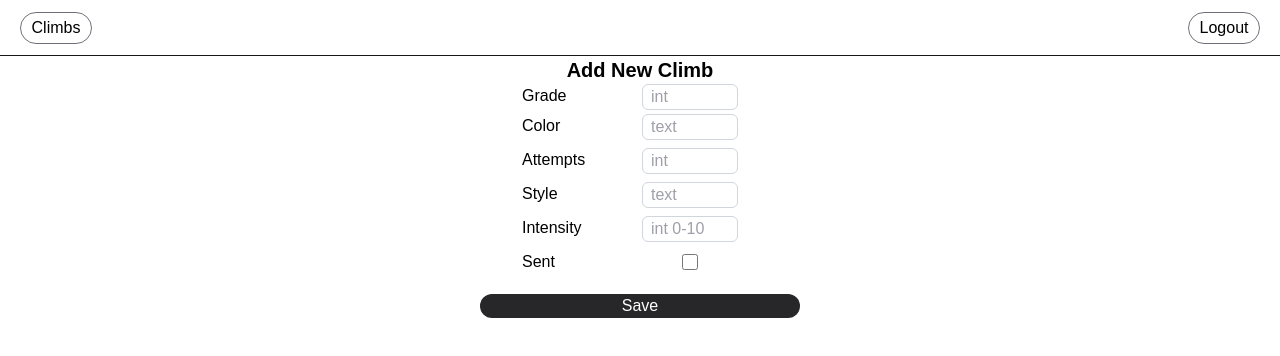
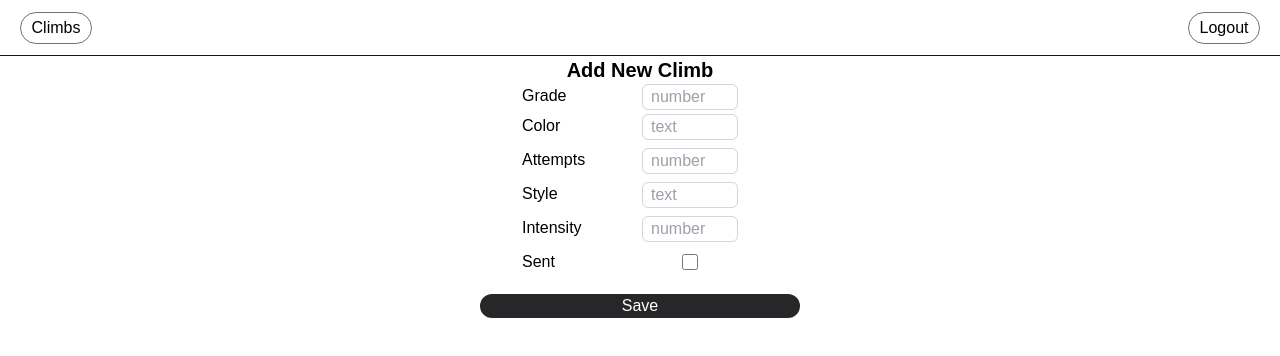
Before and after one commit to BrianO668/ClimbingLog, a Next.js app: page /addclimb in a window 1280 px wide. Shown: the top 356 px of the page. Built offline with nearby package versions, Linux system fonts and the light colour scheme.

Commit message:
Changed add climb placeholder text. Added alerts to tell users to select a climb before edits or deletions can be made.

```diff
--- a/app/addclimb/page.tsx
+++ b/app/addclimb/page.tsx
@@ -46,7 +46,7 @@ export default function AddClimb(){
                             <h1 className={'text-black w-1/8'}>Grade</h1>
                             <div className={'px-5'}>
                                 <input id={'grade'} name={'grade'} type={'number'}
-                                placeholder={'int'} className={'block w-24 text-zinc-800' +
+                                placeholder={'number'} className={'block w-24 text-zinc-800' +
                                     ' rounded-md bg-white border border-gray-300 placeholder:text-zinc-400 px-2'}/>
                             </div>
                         </div>
@@ -62,7 +62,7 @@ export default function AddClimb(){
                             <h1 className={'text-black w-1/8'}>Attempts</h1>
                             <div className={'px-5'}>
                                 <input id={'attempts'} name={'attempts'} type={'number'}
-                                       placeholder={'int'} className={'block w-24 text-zinc-800' +
+                                       placeholder={'number'} className={'block w-24 text-zinc-800' +
                                     ' rounded-md bg-white border border-gray-300 placeholder:text-zinc-400 px-2'}/>
                             </div>
                         </div>
@@ -78,7 +78,7 @@ export default function AddClimb(){
                             <h1 className={'text-black w-1/8'}>Intensity</h1>
                             <div className={'px-5'}>
                                 <input id={'intensity'} name={'intensity'} type={'number'} min={0} max={10}
-                                       placeholder={'int 0-10'} className={'block w-24 text-zinc-800' +
+                                       placeholder={'number'} className={'block w-24 text-zinc-800' +
                                     ' rounded-md bg-white border border-gray-300 placeholder:text-zinc-400 px-2'}/>
                             </div>
                         </div>
--- a/app/viewclimbs/page.tsx
+++ b/app/viewclimbs/page.tsx
@@ -79,10 +79,20 @@ export default function ViewClimbsPage(){
                     </Link>
                     <Link href={selID === null ? '/viewclimbs' : `/editclimbs/${selID}`} className={'flex flex-col'}>
                         <button className={'h-8 rounded-full bg-zinc-900 text-zinc-100 hover:bg-black ' +
-                            'hover:text-zinc-300'}>Edit
+                            'hover:text-zinc-300'}
+                        onClick={(event) => {if (selID ===null) {
+                                                event.preventDefault();
+                                                alert("Please select a climb first")
+                                            }
+                                        }
+                                    }>Edit
                         </button>
                     </Link>
-                    <button onClick={() => deleteClimb(selID, setSelID)}
+                    <button onClick={() => {if (selID === null) {
+                                alert("Please select a climb first");
+                                return;
+                            }
+                                deleteClimb(selID, setSelID)}}
                         className={'h-8 rounded-full bg-red-600 text-zinc-100 hover:bg-red-700'}>Delete</button>
                 </div>
             </main>
```
